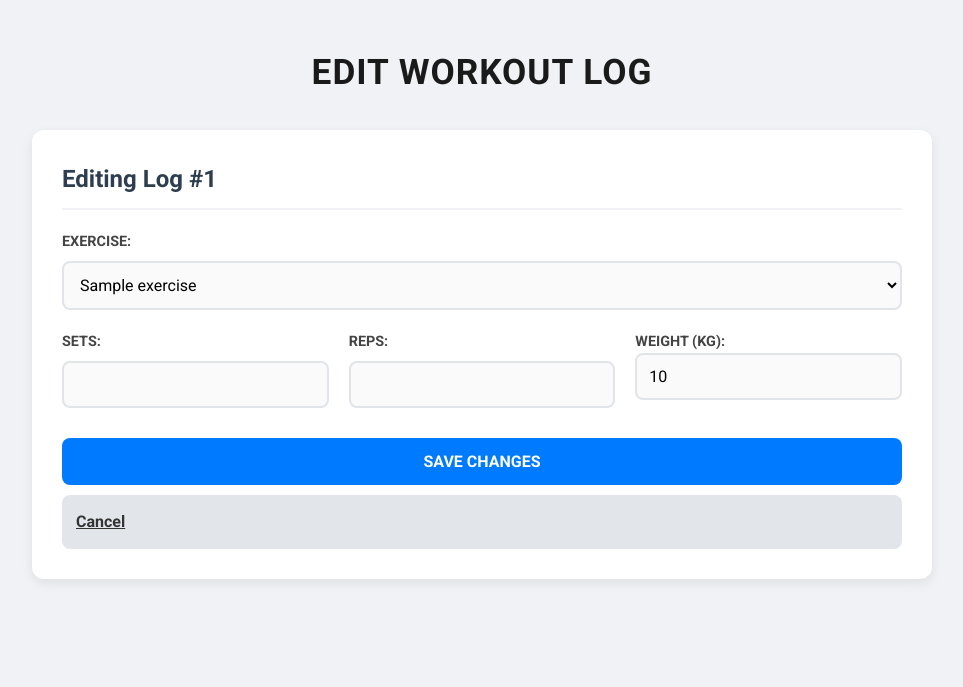
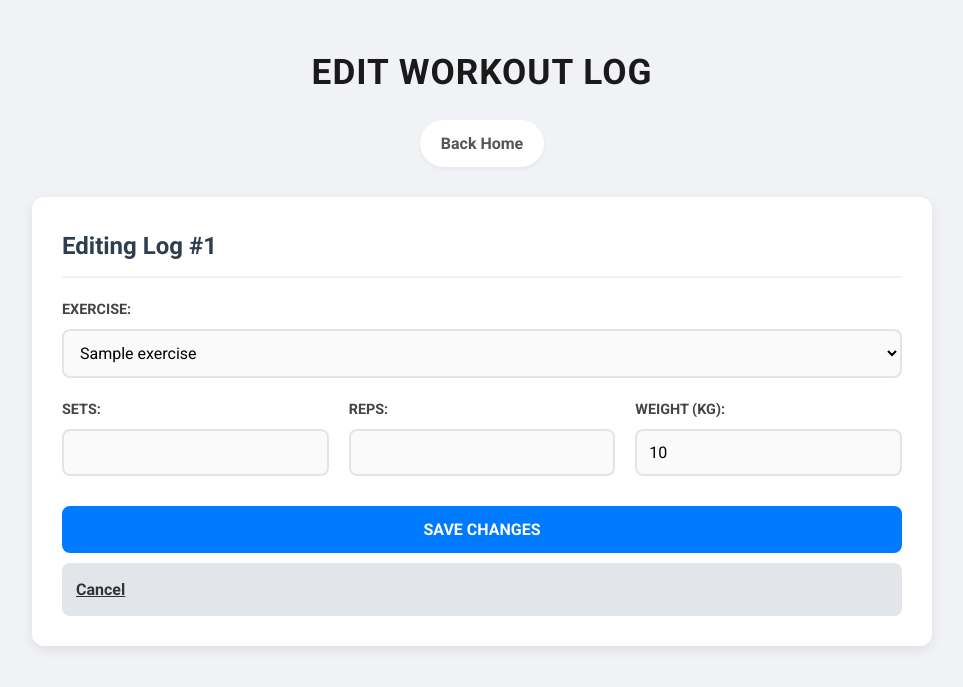
Before and after one commit to CazK0/Basic-Gym, a Flask app: template GymProject/templates/edit.html in a window 1280 px wide. Shown: the top 687 px of the page, without its empty margins (158-1121 px from the left). Run offline with Flask 3, Linux system fonts and the light colour scheme; the template is opened without the code that fills it: most values are stand-ins (such as "Sample title", 1, 10 or a date in 2020).

Commit message:
Update edit.html

```diff
--- a/GymProject/templates/edit.html
+++ b/GymProject/templates/edit.html
@@ -4,25 +4,29 @@
     <meta charset="UTF-8">
     <meta name="viewport" content="width=device-width, initial-scale=1.0">
     <title>Edit Workout</title>
-    <link href="https://fonts.googleapis.com/css2?family=Roboto:wght@400;700&display=swap" rel="stylesheet">
+    <link href="https://fonts.googleapis.com/css2?family=Roboto:wght@400;500;700&display=swap" rel="stylesheet">
     <link rel="stylesheet" href="{{ url_for('static', filename='style.css') }}">
 </head>
 <body>
 
     <header>
         <h1>Edit Workout Log</h1>
+        <nav>
+            <a href="/" class="nav-link">Back Home</a>
+        </nav>
     </header>
 
     <main>
-        <form action="/edit/{{ workout['id'] }}" method="POST" class="workout-form">
+        <div class="workout-form">
+            <form action="/edit/{{ workout['id'] }}" method="POST">
                 <h2>Editing Log #{{ workout['id'] }}</h2>
 
                 <div class="form-group">
                     <label for="exercise">Exercise:</label>
                     <select id="exercise" name="exercise" required>
                         {% for ex in exercises %}
-                        <option value="{{ ex }}" {% if ex == workout['Exercise'] %}selected{% endif %}>
-                            {{ ex }}
+                            <option value="{{ ex.name }}" {% if ex.name == workout['Exercise'] %}selected{% endif %}>
+                                {{ ex.name }}
                             </option>
                         {% endfor %}
                     </select>
@@ -38,7 +42,7 @@
                         <input type="number" id="reps" name="reps" value="{{ workout['Reps'] }}" required>
                     </div>
                     <div class="form-group">
-                    <label for="weight">Weight (kg):</Gg>
+                        <label for="weight">Weight (kg):</label>
                         <input type="number" id="weight" name="weight" step="0.5" value="{{ workout['Weight'] }}">
                     </div>
                 </div>
@@ -46,7 +50,7 @@
                 <button type="submit" class="btn-submit">Save Changes</button>
                 <a href="/" class="btn-cancel">Cancel</a>
             </form>
+        </div>
     </main>
-
 </body>
 </html>
```
Lines whose indentation alone changed are shown as unchanged.
